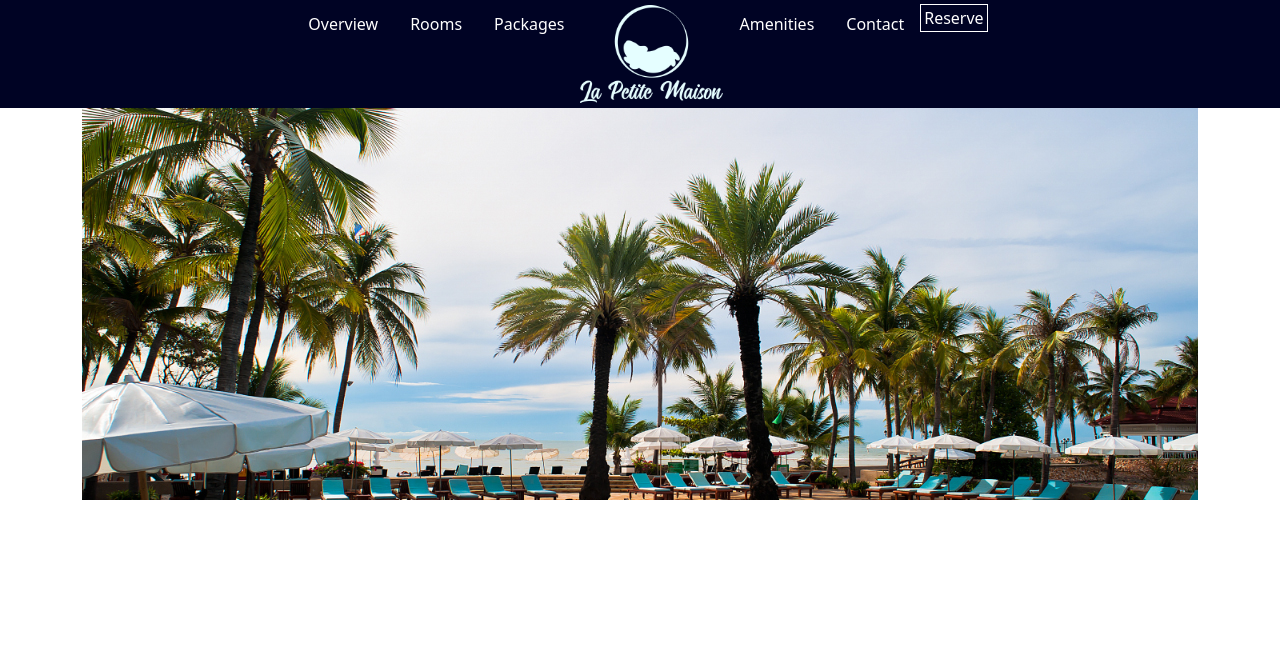
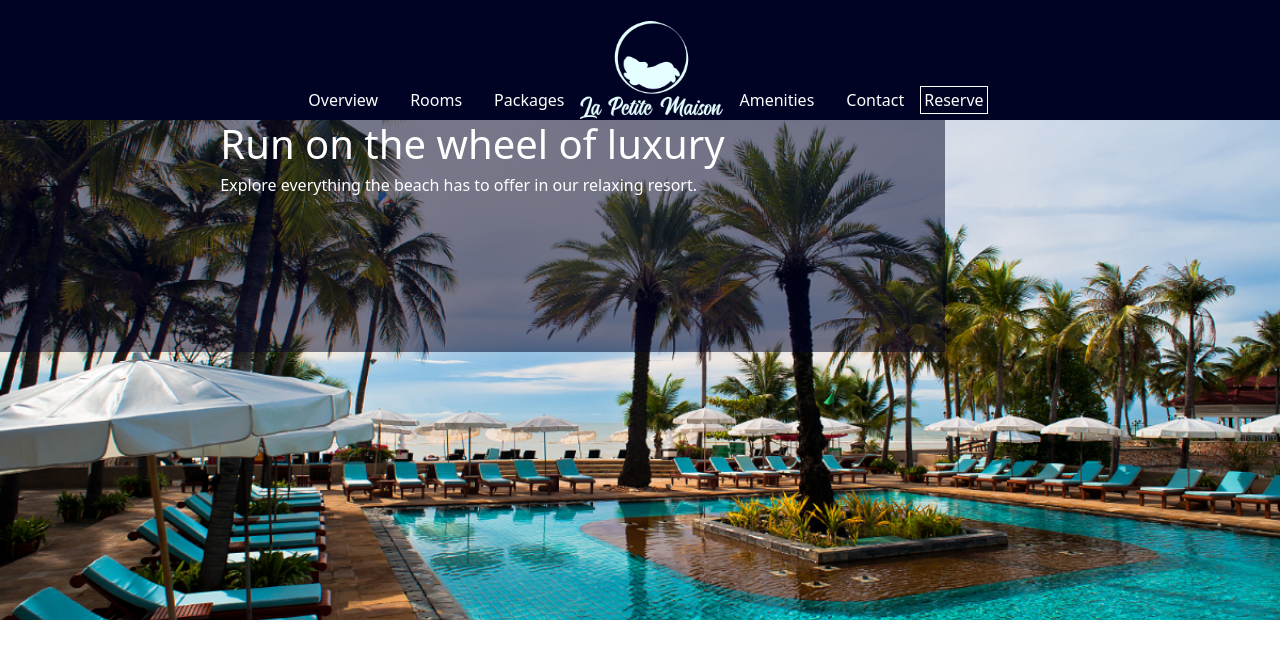
Before and after one commit to rooted92/castanedaPHamsterHotel, a plain HTML site: page html/index.html in a window 1280 px wide. Drawn offline with nearby package versions, Linux system fonts and the light colour scheme.

Commit message:
Updated header and image

```diff
--- a/css/styles.css
+++ b/css/styles.css
@@ -7,6 +7,12 @@
     display: flex;
     justify-content: baseline;
 }
+
+body::before {
+    display: block;
+    content: '';
+    height: 120px;
+  }
 
 /* END Global Selectors */
 
@@ -19,9 +25,21 @@
 
 .header-bg-box {
     background-image: url('../images/header.jpg');
-    background-attachment: fixed;
     width: 100%;
     height: 500px;
+    background-repeat: no-repeat;
+    background-size: cover;
+    background-position: center;
+    margin: 0;
+    padding: 0;
+}
+
+.header-box{
+    display: flex;
+    justify-content: center;
+    width: 945px;
+    height: 232px;
+    background-color: #00032481;
 }
 
 .large-header-text {
@@ -33,4 +51,13 @@
     font-weight: lighter;
     color: white;
 }
+
+nav {
+    height: 120px;
+}
+
+.resBtn {
+    margin-bottom: 6px;
+}
+
 /* END custom selectors */
--- a/html/index.html
+++ b/html/index.html
@@ -23,7 +23,7 @@ Peer Review by;
         <div class="container">
             <!-- START Navbar -->
             <nav class="navbar-expand-lg navBgColor py-1 fixed-top">
-                <ul class="nav justify-content-center">
+                <ul class="nav justify-content-center align-items-end pt-3">
                     <li class="nav-item">
                         <a class="nav-link text-white" href="#overview">Overview</a>
                     </li>
@@ -33,7 +33,7 @@ Peer Review by;
                     <li class="nav-item">
                         <a class="nav-link text-white" href="#packages">Packages</a>
                     </li>
-                    <li>
+                    <li class="nav-item">
                         <a href="#">
                             <img src="../images/Logo.png" alt="">
                         </a>
@@ -44,20 +44,24 @@ Peer Review by;
                     <li class="nav-item">
                         <a class="nav-link text-white" href="#contact">Contact</a>
                     </li>
-                    <li class="nav-item">
+                    <li class="nav-item resBtn">
                         <a class="nav-link text-white res-link" href="#reserve">Reserve</a>
                     </li>
                 </ul>
             </nav>
-            <!-- END Navbar -->
-            <!-- Header Image -->
-            <div class="header-bg-box">
-                <div class="">
+        </div>
+        <!-- END Navbar -->
+        <!-- Header Image -->
+        <section class="header-bg-box">
+            <div class="header-box">
+                <div class="header-box-items">
                     <h1 class="large-header-text">Run on the wheel of luxury</h1>
-                    <h6 class="small-header-text">Explore everything the beach has to offer in our relaxing resort.</h6>
+                    <h6 class="small-header-text">Explore everything the beach has to offer in our relaxing resort.
+                    </h6>
                 </div>
             </div>
-        </div>
+        </section>
+
     </header>
 
 
```
